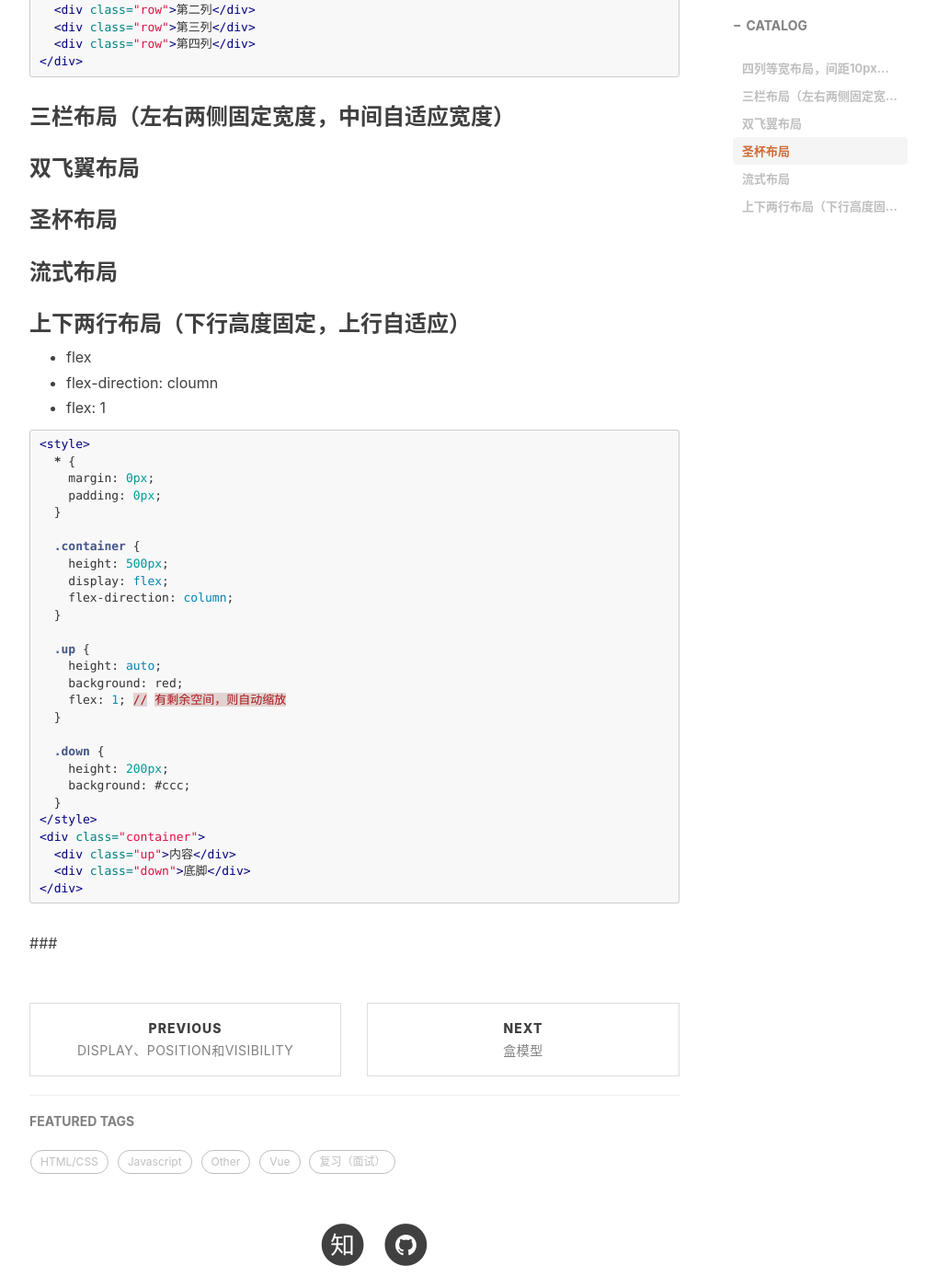
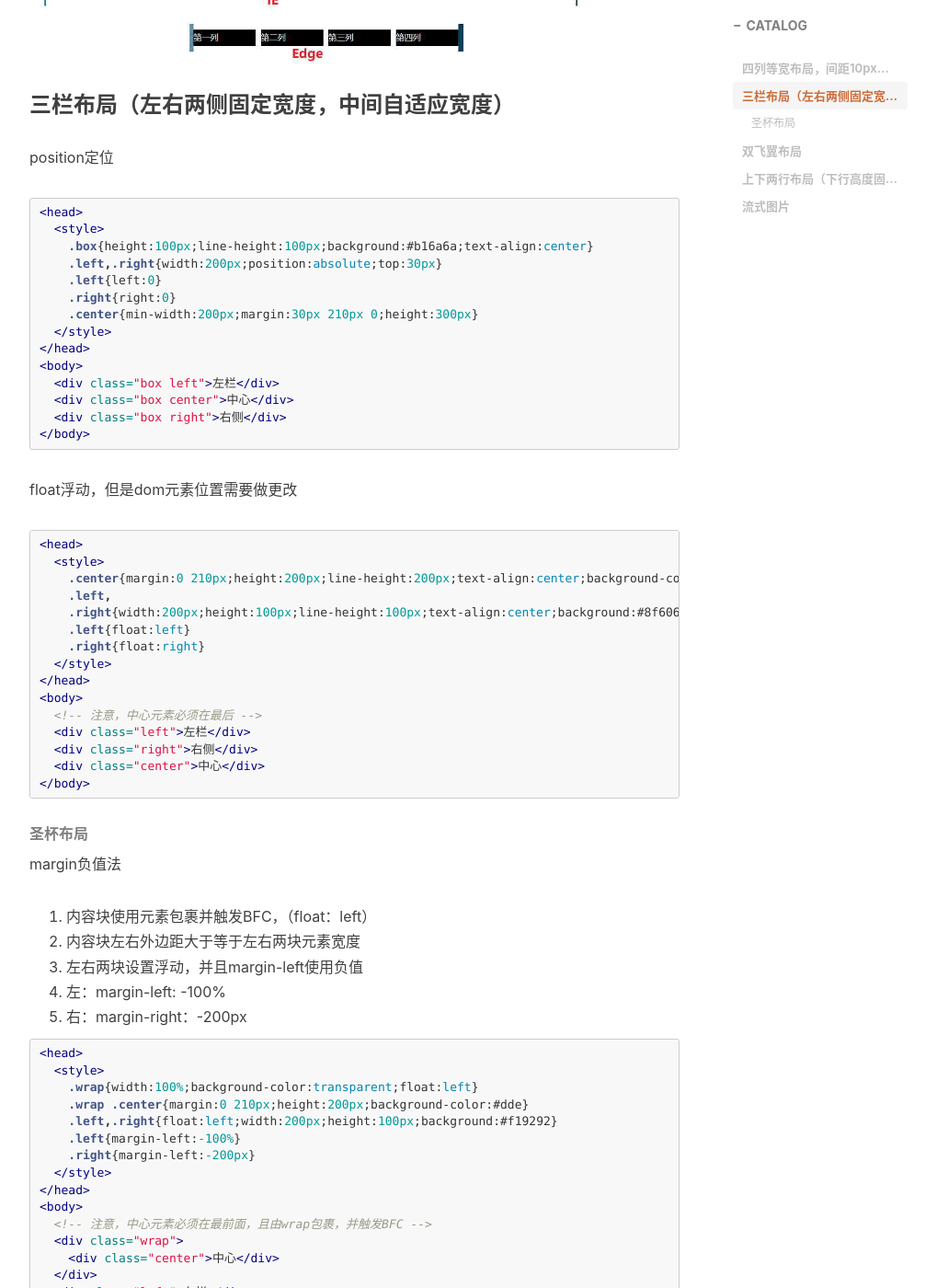
Before and after one commit to KAngJoin/KAngJoin.github.io, a Jekyll site: the page built from _posts/2020-03-01-HTML.CSS-常用布局实现.md, in a window 1280 px wide and 1400 px high, scrolled down 1272 px. Shown: the whole window at 92% size, without its empty margins (233-1239 px from the left). Built offline with Jekyll 4.4.1, drawn with Linux system fonts in a browser that asks for light colours; nearby versions of some CDN libraries; comment, search, counter and statistics services are not loaded; some of the changed text lies outside the part shown.

Commit message:
常用布局实现

````diff
--- a/_posts/2020-03-01-HTML.CSS-常用布局实现.md
+++ b/_posts/2020-03-01-HTML.CSS-常用布局实现.md
@@ -2,13 +2,19 @@
 layout: post
 title: 常用布局实现
 subtitle: 页面主流布局方式总结
-date: 2020-03-01
+date: 2020-03-30
 author: dukang
 header-img: img/css.jpg
 catalog: true
 tags:
     - HTML/CSS
 ---
+
+1. [四列等宽布局](#四列等宽布局)
+2. [三栏布局](#三栏布局)
+3. [圣杯布局](#圣杯布局)
+4. [双飞翼布局](#双飞翼布局)
+5. [上下两行布局](#上下两行布局)
 
 ### 四列等宽布局，间距10px（考虑浏览器兼容性）
 
@@ -17,34 +23,12 @@
 
 ```html
 <style>
-  * {
-    margin: 0px;
-    padding: 0px;
-  }
-  .container {
-    margin-right: -10px; // 负值 ？
-  }
-  .row {
-    box-sizing: border-box;
-    padding-right: 10px;
-    width: 25%;
-    height: 100px;
-    line-height: 100px;
-    text-align: center;
-    float: left;
-    color: #fff;
-    background: #000;
-    background-clip: content-box;
-  }
-  .container::before {
-    display: table;
-    content: '';
-  }
-  .container::after {
-    display: table;
-    content: '';
-    clear: both;
-  }
+  *{margin:0;padding:0}
+  body,html{width:100%;overflow:hidden}
+  .container{margin-right:-10px}
+  .row{background:#000;line-height:2em;float:left;width:25%;padding-right:10px;
+    box-sizing:border-box;color:azure;background-clip:content-box;user-select:none}
+  .container:after,.container:before{display:table;content:"";clear:both}
 </style>
 <div class="container">
   <div class="row">第一列</div>
@@ -54,13 +38,136 @@
 </div>
 ```
 
+![](http://dukangblog.top/img/4cloumn.jpg)
+
 ### 三栏布局（左右两侧固定宽度，中间自适应宽度）
+
+position定位
+
+```html
+<head>
+  <style>
+    .box{height:100px;line-height:100px;background:#b16a6a;text-align:center}
+    .left,.right{width:200px;position:absolute;top:30px}
+    .left{left:0}
+    .right{right:0}
+    .center{min-width:200px;margin:30px 210px 0;height:300px}
+  </style>
+</head>
+<body>
+  <div class="box left">左栏</div>
+  <div class="box center">中心</div>
+  <div class="box right">右侧</div>
+</body>
+```
+
+float浮动，但是dom元素位置需要做更改
+
+```html
+<head>
+  <style>
+    .center{margin:0 210px;height:200px;line-height:200px;text-align:center;background-color:#ceb0b0}
+    .left,
+    .right{width:200px;height:100px;line-height:100px;text-align:center;background:#8f6060}
+    .left{float:left}
+    .right{float:right}
+  </style>
+</head>
+<body>
+  <!-- 注意，中心元素必须在最后 -->
+  <div class="left">左栏</div>
+  <div class="right">右侧</div>
+  <div class="center">中心</div>
+</body>
+```
+
+###### 圣杯布局
+
+margin负值法
+
+1. 内容块使用元素包裹并触发BFC，（float：left）
+2. 内容块左右外边距大于等于左右两块元素宽度
+3. 左右两块设置浮动，并且margin-left使用负值
+4. 左：margin-left: -100%
+5. 右：margin-right：-200px
+
+```html
+<head>
+  <style>
+    .wrap{width:100%;background-color:transparent;float:left}
+    .wrap .center{margin:0 210px;height:200px;background-color:#dde}
+    .left,.right{float:left;width:200px;height:100px;background:#f19292}
+    .left{margin-left:-100%}
+    .right{margin-left:-200px}
+  </style>
+</head>
+<body>
+  <!-- 注意，中心元素必须在最前面，且由wrap包裹，并触发BFC -->
+  <div class="wrap">
+    <div class="center">中心</div>
+  </div>
+  <div class="left">左栏</div>
+  <div class="right">右侧</div>
+</body>
+```
+
+flex布局法
+
+1. content设置flex：1
+
+```html
+<head>
+  <style>
+    .main{display:flex;align-items:flex-start;justify-content:space-between}
+    .main .center{background:#df7979;min-height:200px;flex:1}
+    .main .left,
+    .main .right{width:200px;height:100px;background:#8f6464}
+  </style>
+</head>
+<body>
+  <main class="main">
+    <div class="left">左栏</div>
+    <div class="center">中心</div>
+    <div class="right">右侧</div>
+  </main>
+</body>
+```
+
+![](http://dukangblog.top/img/3cloumn.jpg)
 
 ### 双飞翼布局
 
-### 圣杯布局
+```html
+<head>
+  <style>
+    body,html{width:100%;overflow-x:hidden;text-align:center;
+      color:#fff;background:#e4d3d3;display:flex;flex-direction:column}
+    .head{width:100%;min-height:60px;background:#2c2727}
+    .wrap{width:100%;background-color:transparent;float:left}
+    .wrap .center{margin:0 210px;height:500px;background-color:#7575cf}
+    .left,.right{float:left;width:200px;height:100px;background:#f19292}
+    .left{margin-left:-100%}
+    .right{margin-left:-200px}
+    .main{width:1200px;margin:10px auto}
+    .main:after,
+    .main:before{display:table;content:"";clear:both}
+    .footer{width:100%;height:100px;background:#666}
+  </style>
+</head>
+<body>
+    <header class="head">head</header>
+    <main class="main">
+        <div class="wrap">
+            <div class="center">center</div>
+        </div>
+        <div class="left">left</div>
+        <div class="right">right</div>
+    </main>
+  <footer class="footer">footer</footer>
+</body>
+```
 
-### 流式布局
+![](http://dukangblog.top/img/grail.jpg)
 
 ### 上下两行布局（下行高度固定，上行自适应）
 
@@ -70,27 +177,9 @@
 
 ```html
 <style>
-  * {
-    margin: 0px;
-    padding: 0px;
-  }
-
-  .container {
-    height: 500px;
-    display: flex;
-    flex-direction: column;
-  }
-
-  .up {
-    height: auto;
-    background: red;
-    flex: 1; // 有剩余空间，则自动缩放
-  }
-
-  .down {
-    height: 200px;
-    background: #ccc;
-  }
+  .container{height:300px;display:flex;flex-direction:column}
+  .up{height:auto;background:#745353;flex:1}
+  .down{height:100px;background:#3d3a3a}
 </style>
 <div class="container">
   <div class="up">内容</div>
@@ -98,4 +187,4 @@
 </div>
 ```
 
-###
+### 流式图片
````
Also changed, not shown: _posts/2020-03-01-HTML.CSS-盒模型.md (+2 -4 lines), img/3cloumn.jpg (added), img/4cloumn.jpg (added), img/grail.jpg (added), img/ie.box.jpg, img/w3c.box.jpg.
